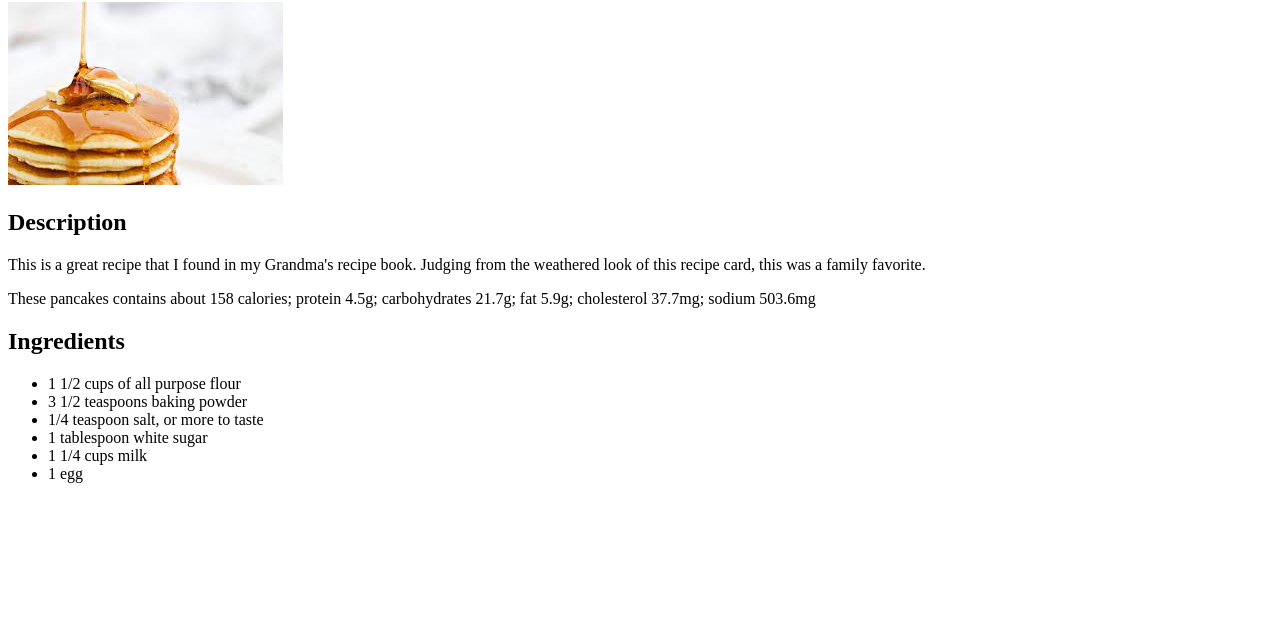
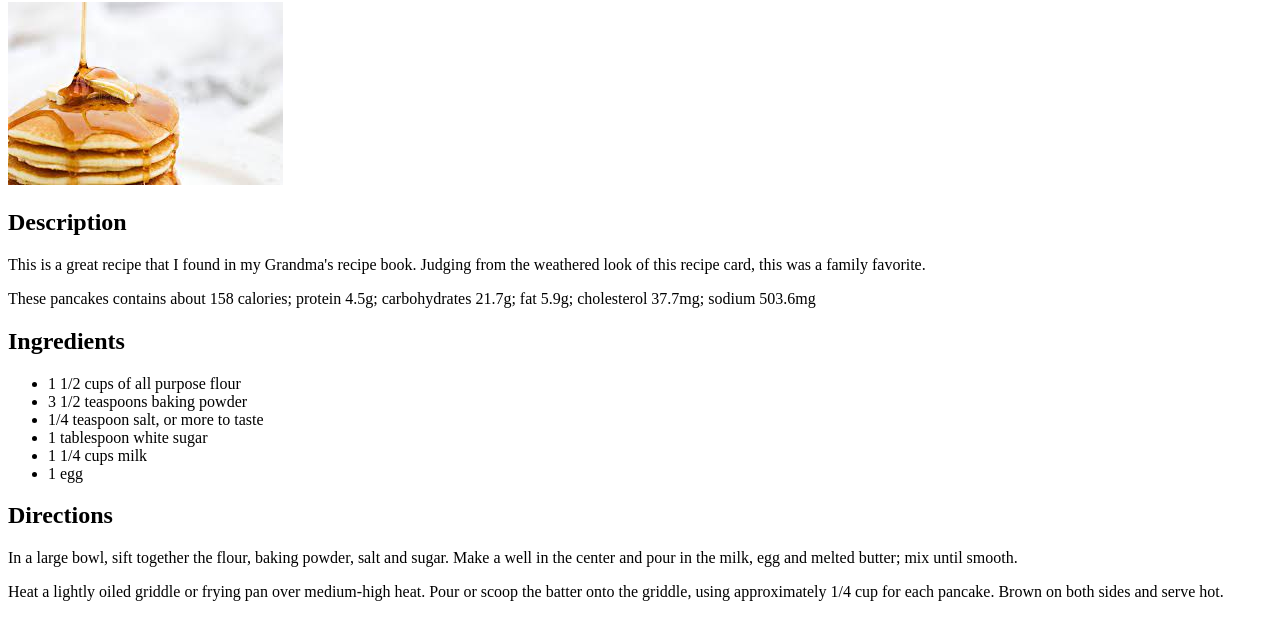
Before and after one commit to oarange/odin-recipes, a plain HTML site: page recipes/pancake.html in a window 1280 px wide. Shown: the part 78-718 px from the top of the page. Drawn offline with Linux system fonts and the light colour scheme.

Commit message:
Decided to add Direction to the recipes

```diff
--- a/recipes/pancake.html
+++ b/recipes/pancake.html
@@ -19,5 +19,8 @@
         <li> 1 1/4 cups milk </li>
         <li> 1 egg </li>
     </ul>
+    <h2> Directions</h2>
+    <p> In a large bowl, sift together the flour, baking powder, salt and sugar. Make a well in the center and pour in the milk, egg and melted butter; mix until smooth.</p>
+    <p> Heat a lightly oiled griddle or frying pan over medium-high heat. Pour or scoop the batter onto the griddle, using approximately 1/4 cup for each pancake. Brown on both sides and serve hot.</p>
 </body>
 </html>
```
Also changed, not shown: recipes/frenchtoast.html (+4 -0 lines), recipes/milkshake.html (+3 -0 lines).
